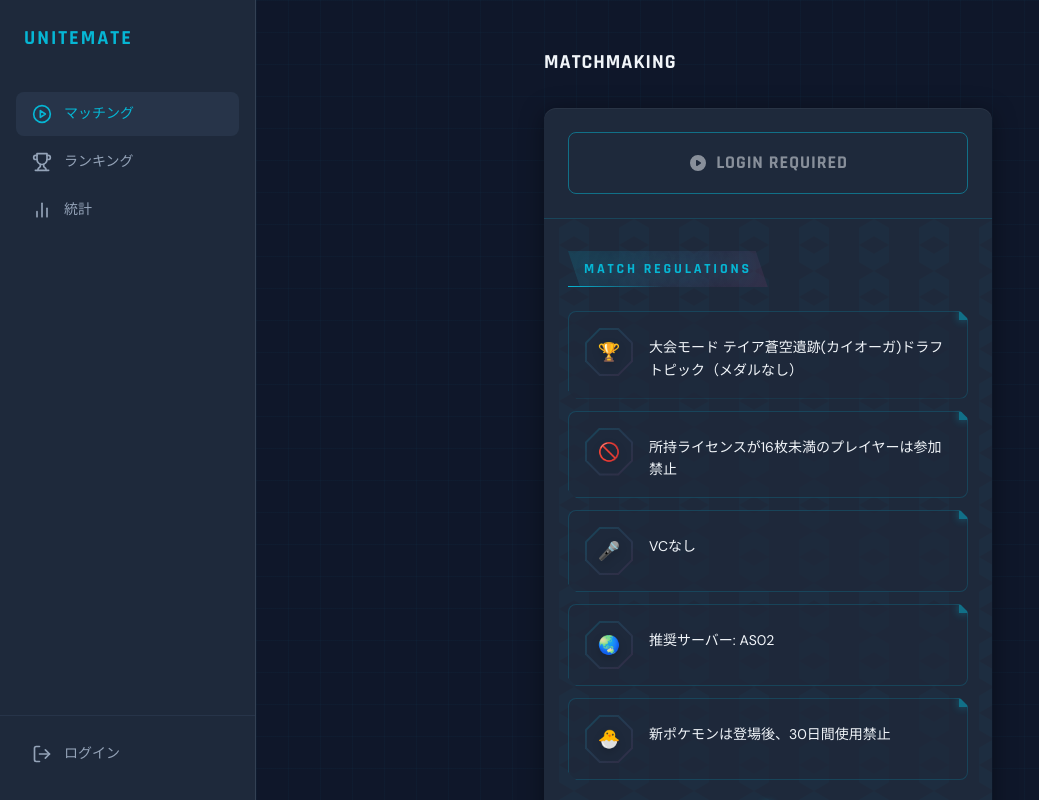
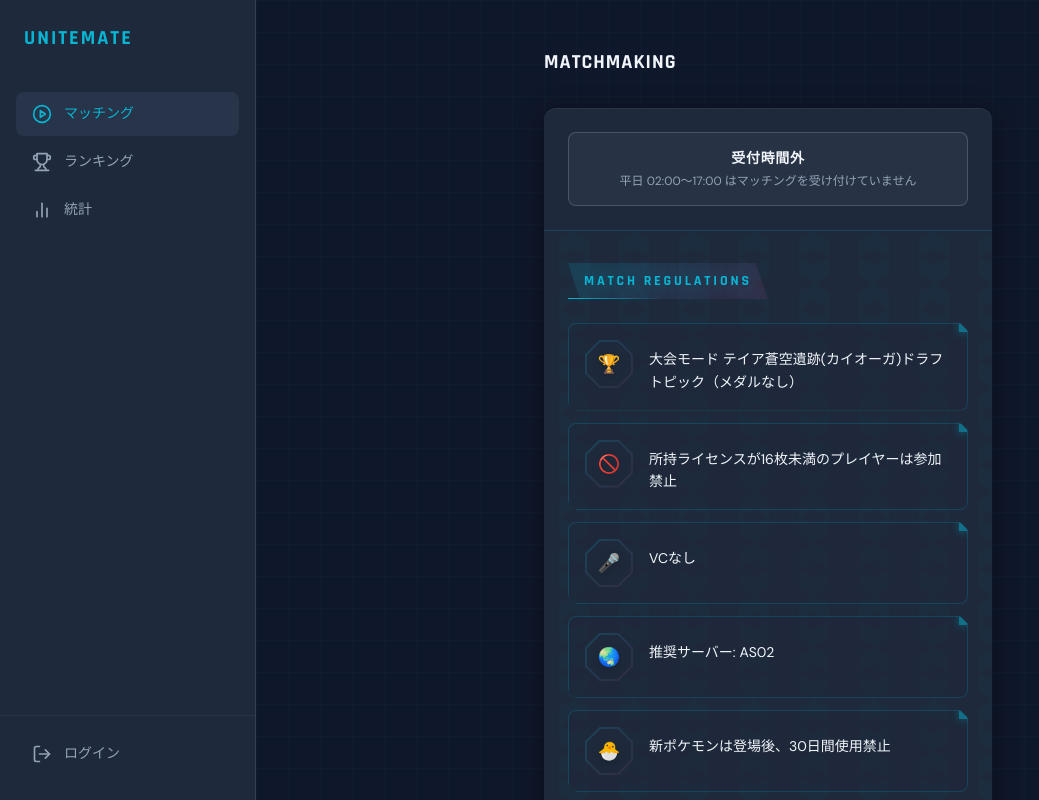
Before and after one commit to juv-shun/unitemate-v2, a React (Vite) app: page / in a window 1280 px wide. Shown: the whole page, without its empty margins (0-1039 px from the left). Built offline with nearby package versions, Linux system fonts and the light colour scheme; no server answers.

Commit message:
feat: 閉鎖時間を作った

```diff
--- a/src/features/queue/QueueContext.tsx
+++ b/src/features/queue/QueueContext.tsx
@@ -12,6 +12,7 @@ import { useLocation, useNavigate } from "react-router-dom";
 import { useAuth } from "../auth/AuthContext";
 import {
   cancelQueue as cancelQueueFn,
+  isQueueClosedAt,
   type QueueData,
   startQueue as startQueueFn,
   subscribeToQueueStatus,
@@ -101,6 +102,9 @@ export function QueueProvider({ children }: QueueProviderProps) {
 
   const startQueue = useCallback(async () => {
     if (!user) return;
+    if (isQueueClosedAt(new Date())) {
+      throw new Error("現在はマッチング受付時間外です");
+    }
     if (isBanned) {
       throw new Error("ペナルティ中のため、マッチングに参加できません");
     }
--- a/src/features/queue/components/QueueSection.tsx
+++ b/src/features/queue/components/QueueSection.tsx
@@ -2,6 +2,7 @@ import { useEffect, useState } from "react";
 import { useNavigate } from "react-router-dom";
 import { useAuth } from "../../auth/AuthContext";
 import { useQueue } from "../QueueContext";
+import { isQueueClosedAt } from "../queue";
 import { SearchingIndicator } from "./SearchingIndicator";
 
 function formatElapsedTime(seconds: number): string {
@@ -34,6 +35,9 @@ export function QueueSection() {
   } = useQueue();
   const [elapsedSeconds, setElapsedSeconds] = useState(0);
   const [isProcessing, setIsProcessing] = useState(false);
+  const [isQueueClosed, setIsQueueClosed] = useState(() =>
+    isQueueClosedAt(new Date()),
+  );
   const navigate = useNavigate();
 
   useEffect(() => {
@@ -53,6 +57,15 @@ export function QueueSection() {
 
     return () => clearInterval(interval);
   }, [queueStatus, queueJoinedAt]);
+
+  useEffect(() => {
+    const updateClosedState = () => {
+      setIsQueueClosed(isQueueClosedAt(new Date()));
+    };
+    updateClosedState();
+    const interval = setInterval(updateClosedState, 60 * 1000);
+    return () => clearInterval(interval);
+  }, []);
 
   const handleStartQueue = async () => {
     setIsProcessing(true);
@@ -266,7 +279,33 @@ export function QueueSection() {
           </p>
         </div>
       )}
-      {!isBanned && (
+      {!isBanned && isQueueClosed && (
+        <div
+          className="rounded-lg p-4 text-center"
+          style={{
+            backgroundColor: "rgba(148, 163, 184, 0.08)",
+            border: "1px solid rgba(148, 163, 184, 0.3)",
+          }}
+        >
+          <p
+            className="text-sm font-semibold tracking-wider mb-1"
+            style={{
+              fontFamily: "var(--font-display)",
+              color: "var(--color-text-primary)",
+            }}
+          >
+            受付時間外
+          </p>
+          <p
+            className="text-xs"
+            style={{ color: "var(--color-text-secondary)" }}
+          >
+            平日 02:00〜17:00 はマッチングを受け付けていません
+          </p>
+        </div>
+      )}
+      {!isBanned && !isQueueClosed && (
+        <div className="space-y-2">
           <button
             type="button"
             onClick={handleStartQueue}
@@ -314,6 +353,10 @@ export function QueueSection() {
                   : "LOGIN REQUIRED"}
             </span>
           </button>
+          <p className="text-xs text-slate-400 text-center">
+            平日 02:00〜17:00 は受付時間外
+          </p>
+        </div>
       )}
     </div>
   );
--- a/src/features/queue/queue.ts
+++ b/src/features/queue/queue.ts
@@ -15,6 +15,13 @@ export async function startQueue(uid: string): Promise<void> {
     queue_joined_at: serverTimestamp(),
     matched_match_id: null,
   });
+}
+
+export function isQueueClosedAt(date: Date): boolean {
+  const day = date.getDay();
+  if (day === 0 || day === 6) return false;
+  const minutes = date.getHours() * 60 + date.getMinutes();
+  return minutes >= 120 && minutes < 1020;
 }
 
 export async function cancelQueue(uid: string): Promise<void> {
```
Lines whose indentation alone changed are shown as unchanged.
